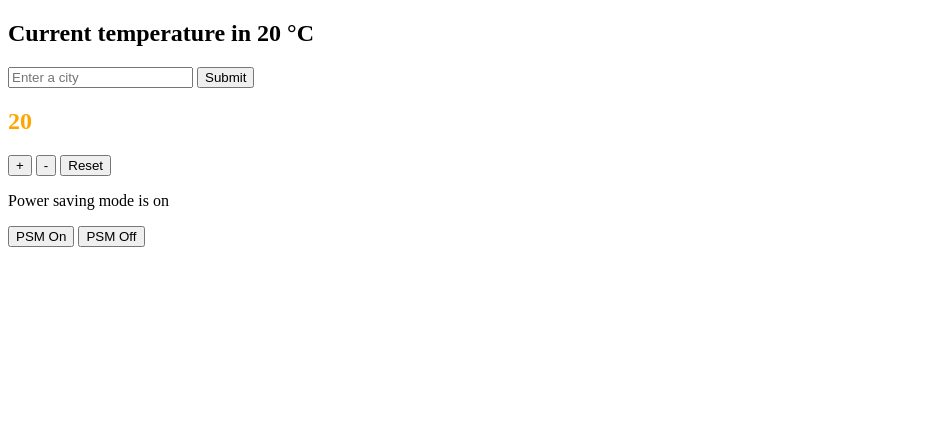
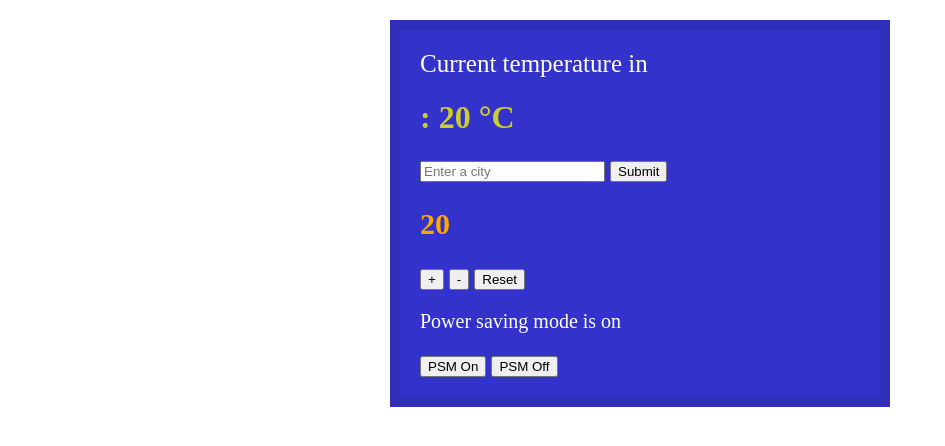
Before and after one commit to anhnguyenis/thermostat_js, a plain HTML site: page index.html in a window 1280 px wide. Shown: the whole page, without its empty margins (0-945 px from the left). Drawn offline with nearby package versions, Linux system fonts and the light colour scheme; no server answers.

Commit message:
add style.css, format index.html

```diff
--- a/css/style.css
+++ b/css/style.css
@@ -9,3 +9,41 @@
 .high-usage {
   color: red;
 }
+
+/* #city-name {
+  color: #cccc33;
+}
+#country-name {
+  color: #cccc33;
+} */
+
+.current-temperature {
+  color: white;
+  font-size: 25px;
+}
+.box {
+  color: #cccc33;
+}
+
+.psm {
+  color: white;
+}
+
+.fancy {
+  width: 500px;
+  margin: 20px auto;
+  padding: 20px;
+  border: solid #2e2eb8 10px;
+  background-color: #3333cc;
+  -webkit-box-sizing: border-box;
+     -moz-box-sizing: border-box;
+          box-sizing: border-box;
+}
+
+section {
+  font-size: 20px
+}
+
+.temperature-buttons {
+
+}
--- a/index.html
+++ b/index.html
@@ -7,13 +7,21 @@
 </head>
 
 <body>
-  <section><h1>Current temperature in <span id="city-name"></span> <span id="current-temperature">20</span> °C</h1>
-    <!-- <select id="current-city"
-     <option value="london">London</option>
-     <option value="newyork">New York</option>
-     <option value="paris">Paris</option>
-     <option value="tokyo">Tokyo</option>
-   </select> -->
+
+  <div id="main" class="fancy">
+      <div class="current-temperature"
+        <h1>Current temperature in </h1>
+      </div>
+
+      <div class="box">
+        <h1>
+          <span id="city-name"></span>
+          <span id="country-name"></span>:
+          <span id="current-temperature">20</span> °C
+        </h1>
+      </div>
+
+    <section>
       <form id="select-city">
         <input id="current-city" type="text" placeholder="Enter a city"></input>
         <input type="submit"></input>
@@ -22,15 +30,19 @@
 
   <section>
     <h1 id="temperature"></h1>
+    <div class="temperature-buttons">
         <button id="temperature-up">+</button>
         <button id="temperature-down">-</button>
         <button id="temperature-reset">Reset</button>
-      <p>Power saving mode is <span id="powersaving-status">on</span></p>
+    </div>
+        <p class="psm">Power saving mode is <span id="powersaving-status">on</span></p>
         <button id="powersaving-on">PSM On</button>
         <button id="powersaving-off">PSM Off</button>
   </section>
+
   <script src="https://code.jquery.com/jquery-3.4.1.min.js"></script>
   <script src="src/thermostat.js"></script>
   <script src="src/interface.js"></script>
+</div>
 </body>
 </html>
--- a/src/interface.js
+++ b/src/interface.js
@@ -49,6 +49,7 @@ function displayWeather(city) {           //refactored code
   $.get(url + token + units, function(data) {
     $('#current-temperature').text(data.main.temp);
     $('#city-name').text(data.name);
+    $('#country-name').text(data.sys.country);
   })
 }
 
```
Lines whose indentation alone changed are shown as unchanged.
